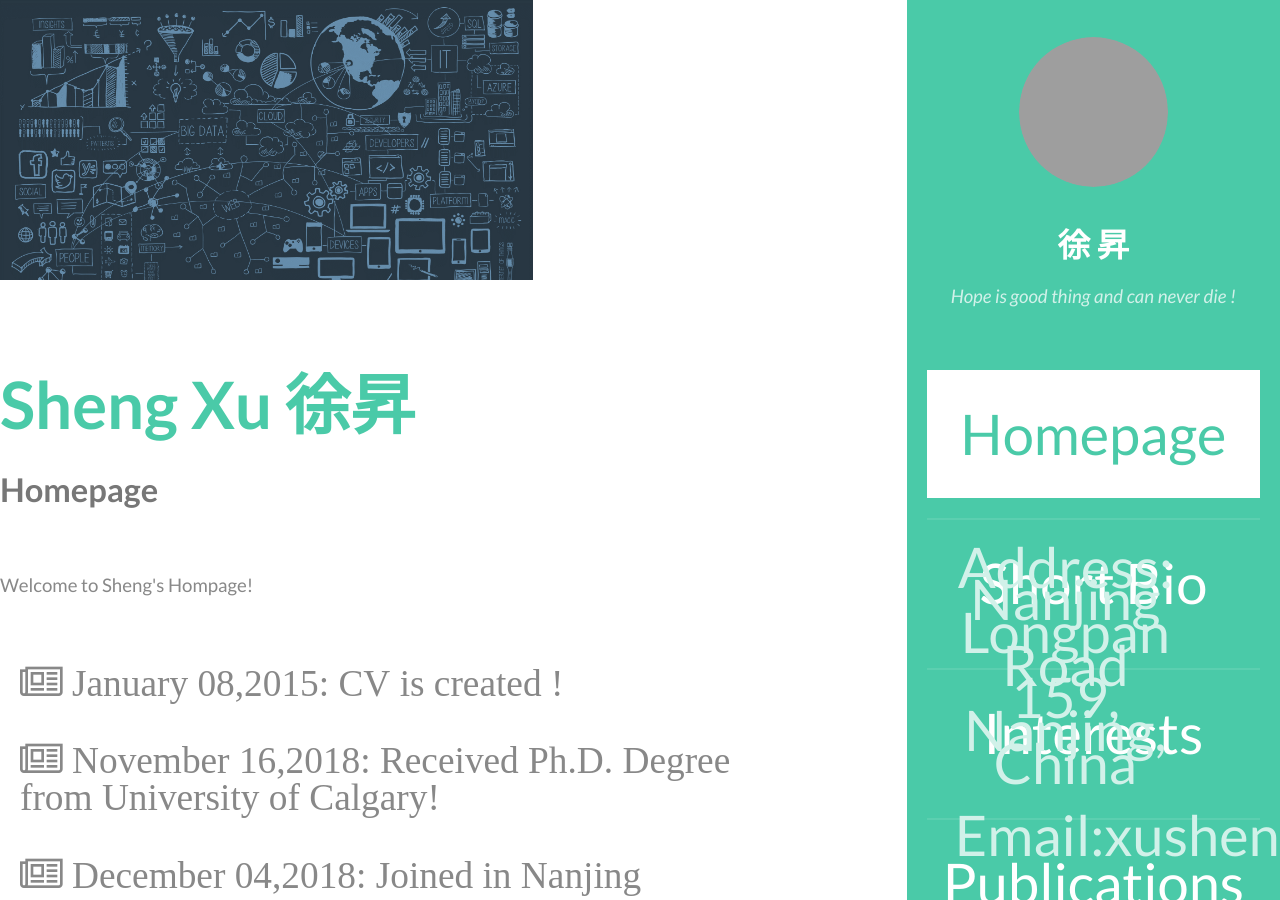
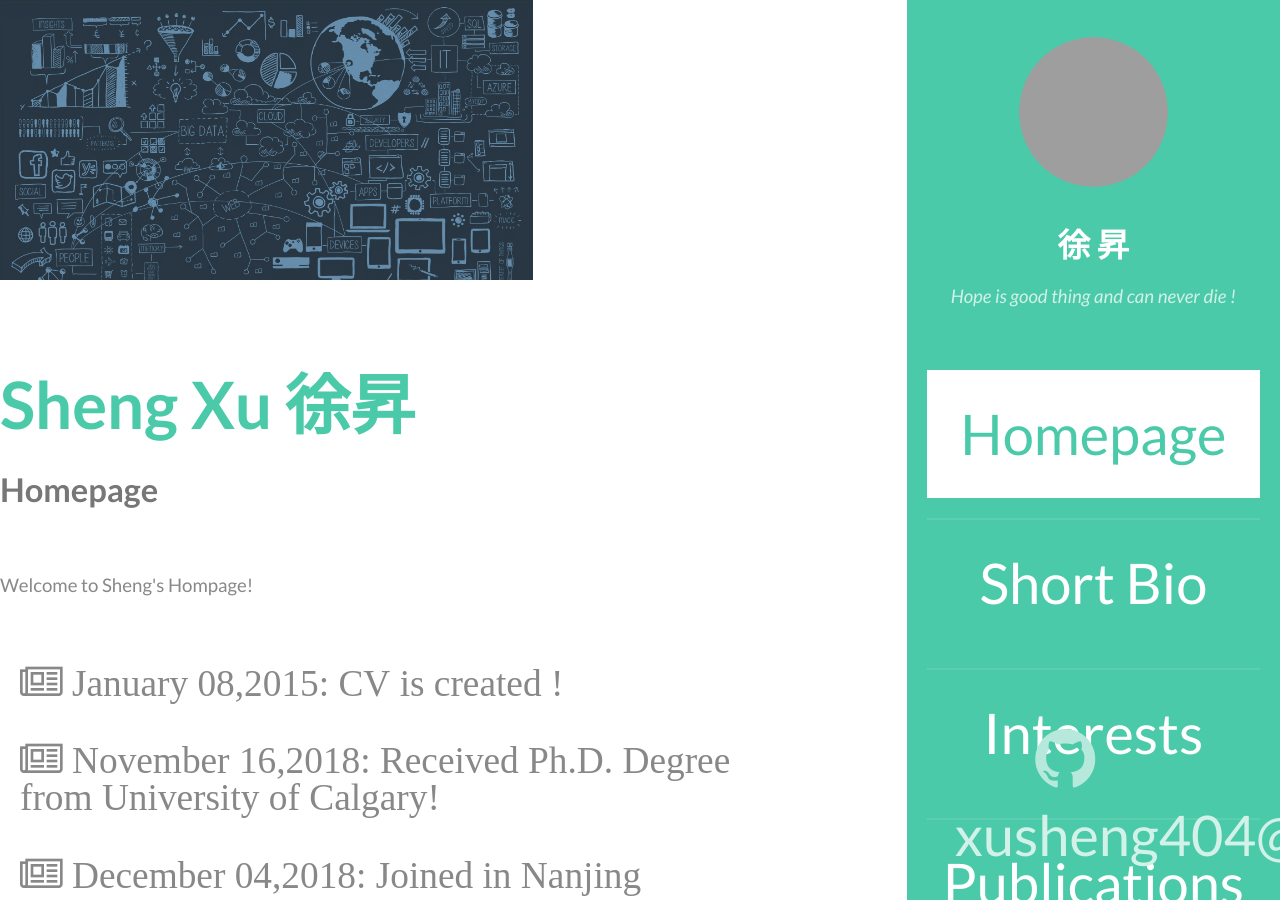
Before and after one commit to lostagex/shengxu, a Jekyll site: the page built from index.html, in a window 1280 px wide and 900 px high. Built offline with Jekyll 4.4.1, drawn with Linux system fonts in a browser that asks for light colours; grey boxes are pictures that could not be loaded.

Commit message:
Update header.html

```diff
--- a/_includes/header.html
+++ b/_includes/header.html
@@ -18,9 +18,8 @@
         </nav>
         <footer>
              <ul class="icons">
-                <li>Address: Nanjing Longpan Road 159, Nanjing, China</li>
-
-                <li>Email:xusheng404@gmail.com</li>
+                <li><a href="#" class="icon fa-github"><span class="label">Github</span></a></li>
+                <li><class="icon fa-envelope"><span class="label"></span>xusheng404@gmail.com</li>
 
         </footer>
     </section>
```
